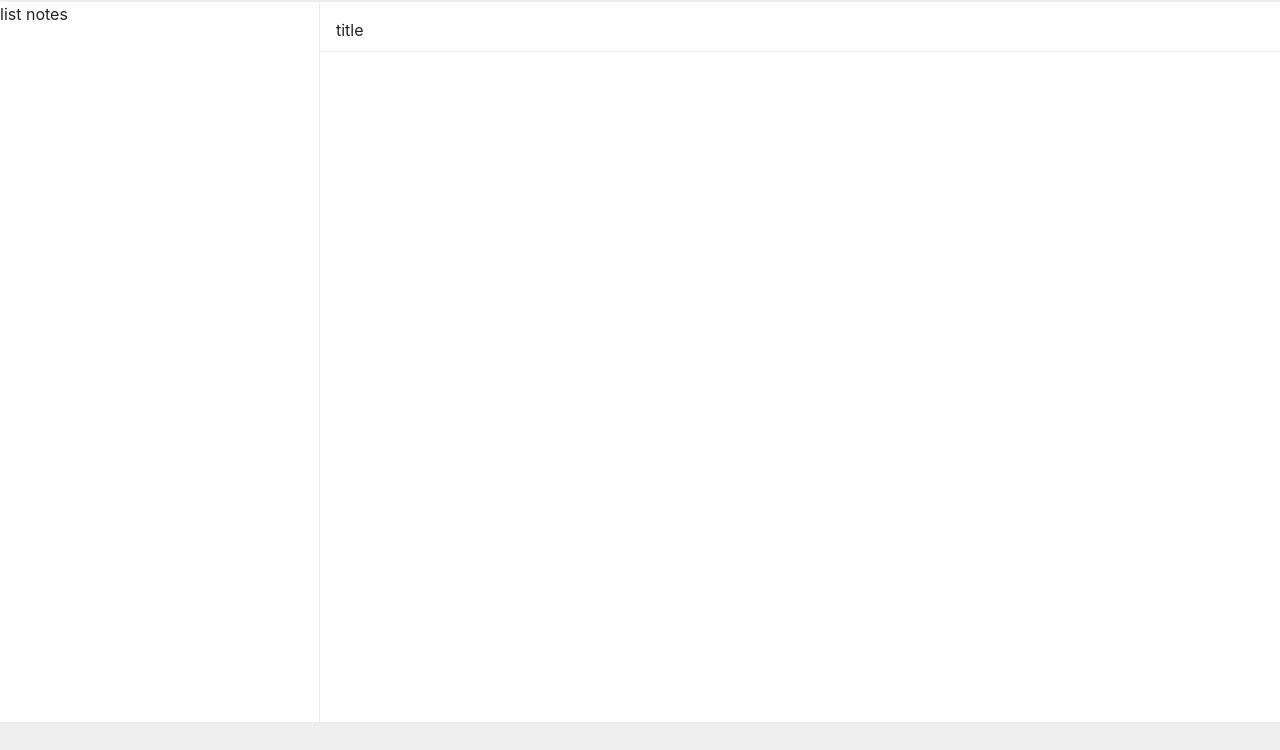
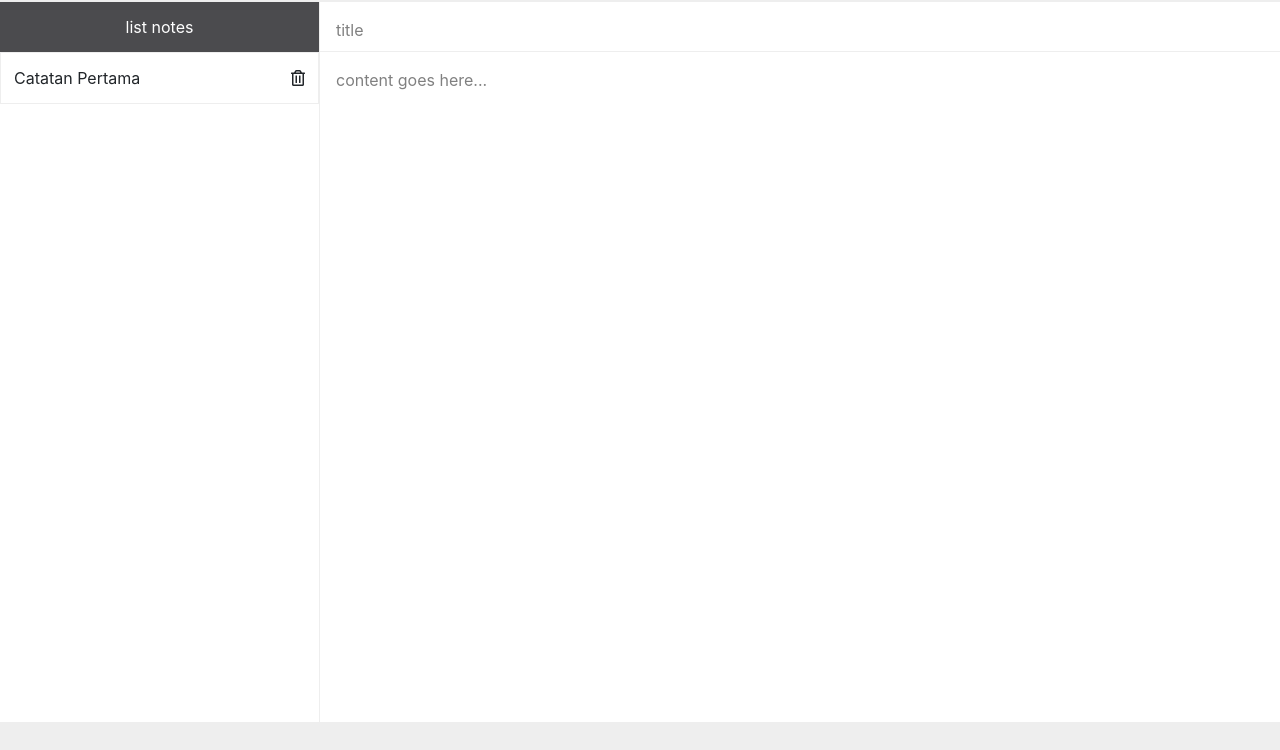
Before and after one commit to mhdhfz/JS-Notes-App, a plain HTML site: page index.html in a window 1280 px wide. Shown: the part 50-800 px from the top of the page. Drawn offline with nearby package versions, Linux system fonts and the light colour scheme.

Commit message:
Add files via upload
import on ui
add more logic

```diff
--- a/app.js
+++ b/app.js
@@ -1,10 +1,45 @@
-const edit = document.querySelector("#content");
+const title = document.querySelector("#title");
+const content = document.querySelector("#content");
+const listNotes = document.querySelector(".list-notes");
+let getTitle = document.querySelector("#title");
 let getContent = document.getElementById("content");
 
-getContent.innerHTML = localStorage.getItem("title");
-//getContent = localStorage.getItem("text");
+const dtlNote = localStorage.getItem("title");
+
+const generateTemplate = dtlNote => {
+  const html = `
+    <li class="list-note">
+      <span>${dtlNote}</span>
+       <i class="far fa-trash-alt delete"></i>
+    </li>
+  `;
+
+  listNotes.innerHTML += html;
+};
+
+getTitle.innerHTML = localStorage.getItem("title");
+getContent.innerHTML = localStorage.getItem("content");
 
 setInterval(() => {
-  localStorage.setItem("title", edit.innerHTML);
-  //localStorage.setItem("text", edit.innerHTML);
+  localStorage.setItem("content", content.innerHTML);
 }, 1000);
+
+title.addEventListener("keydown", e => {
+  if (e.keyCode == 9) {
+    localStorage.setItem("title", title.innerHTML);
+    generateTemplate(dtlNote);
+  }
+});
+
+title.addEventListener("keydown", e => {
+  if (
+    e.keyIdentifier === "U+000A" ||
+    e.keyIdentifier === "Enter" ||
+    e.keyCode === 13
+  ) {
+    if (e.target.nodeName == "DIV" && e.target.id == "title") {
+      e.preventDefault();
+      return false;
+    }
+  }
+});
--- a/index.html
+++ b/index.html
@@ -4,6 +4,10 @@
     <meta charset="UTF-8" />
     <meta name="viewport" content="width=device-width, initial-scale=1.0" />
     <meta http-equiv="X-UA-Compatible" content="ie=edge" />
+    <link
+      rel="stylesheet"
+      href="https://cdnjs.cloudflare.com/ajax/libs/font-awesome/5.9.0/css/all.css"
+    />
     <link
       rel="stylesheet"
       href="https://stackpath.bootstrapcdn.com/bootstrap/4.3.1/css/bootstrap.min.css"
@@ -21,10 +25,22 @@
       </div>
     </header>
     <div class="container-fluid">
-      <div id="side-notes">list notes</div>
+      <div id="side-notes">
+        <div class="list">list notes</div>
+        <ul class="list-group list-notes mx-auto">
+          <li class="list-note">
+            <span>Catatan Pertama</span>
+            <i class="far fa-trash-alt delete"></i>
+          </li>
+        </ul>
+      </div>
       <div class="main-area">
-        <div id="title">title</div>
-        <div id="content" contenteditable="true"></div>
+        <div id="title" contenteditable="true" data-placeholder="title"></div>
+        <div
+          id="content"
+          contenteditable="true"
+          data-placeholder="content goes here..."
+        ></div>
       </div>
     </div>
     <script src="app.js"></script>
--- a/style.css
+++ b/style.css
@@ -27,6 +27,12 @@ header {
   width: 75%;
 }
 
+.logo {
+  margin-left: 10px;
+  top: 20px;
+  font-weight: bold;
+}
+
 #title {
   height: 7%;
   background: #fff;
@@ -47,8 +53,31 @@ header {
   background: #fff;
   width: 25%;
   border-right: 1px solid #eee;
+  overflow-y: scroll;
 }
 
 header div {
   padding: 0 20px;
 }
+
+div:empty:before {
+  content: attr(data-placeholder);
+  color: gray;
+}
+
+.list {
+  background: #4b4b4e;
+  color: #fff;
+  padding: 13px;
+  text-align: center;
+}
+
+.list-note {
+  display: flex;
+  justify-content: space-between;
+  align-items: center;
+  border: 1px solid #eee;
+  padding: 13px;
+  list-style-type: none;
+  position: relative;
+}
```
